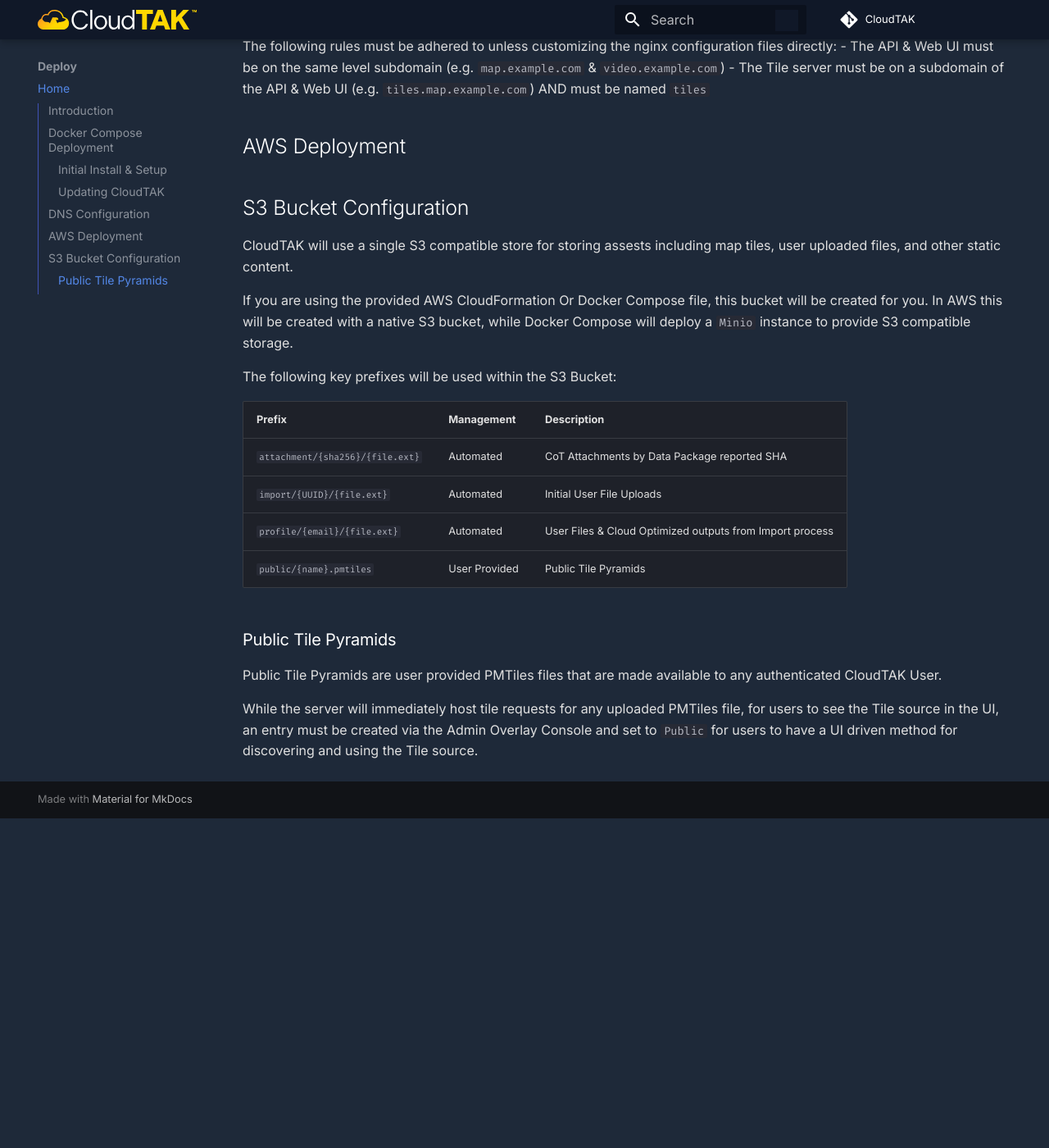
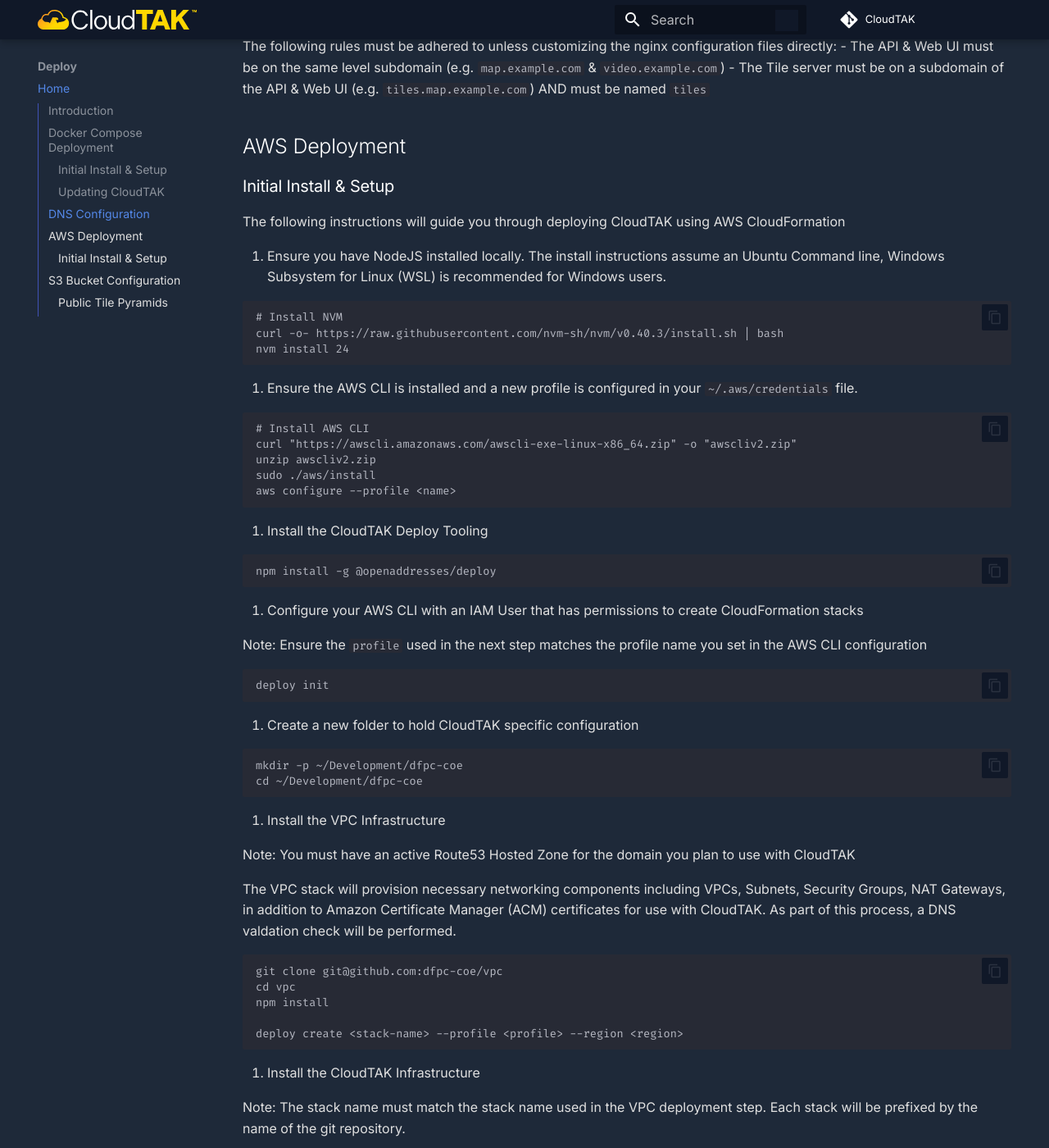
Before and after one commit to dfpc-coe/CloudTAK-Website, an MkDocs documentation site: the page built from docs/docs/deploy.md, in a window 1280 px wide and 1400 px high, scrolled down 2601 px. Shown: the whole window at 82% size. Built offline with MkDocs 1.6.1 and Material for MkDocs 9.7.7, drawn with Linux system fonts in a browser that asks for light colours; comment, search, counter and statistics services are not loaded; before the commit the page ends 3599 px from its top, so only the background shows below that; some of the changed text lies outside the part shown.

Commit message:
Update Deploy

````diff
--- a/docs/docs/deploy.md
+++ b/docs/docs/deploy.md
@@ -120,6 +120,84 @@
 
 ## AWS Deployment
 
+### Initial Install & Setup
+
+The following instructions will guide you through deploying CloudTAK using AWS CloudFormation
+
+
+1.  Ensure you have NodeJS installed locally. The install instructions assume an Ubuntu Command line, Windows
+Subsystem for Linux (WSL) is recommended for Windows users.
+
+```
+# Install NVM
+curl -o- https://raw.githubusercontent.com/nvm-sh/nvm/v0.40.3/install.sh | bash
+nvm install 24
+```
+
+2. Ensure the AWS CLI is installed and a new profile is configured in your `~/.aws/credentials` file.
+
+```
+# Install AWS CLI
+curl "https://awscli.amazonaws.com/awscli-exe-linux-x86_64.zip" -o "awscliv2.zip"
+unzip awscliv2.zip
+sudo ./aws/install
+aws configure --profile <name>
+```
+
+3. Install the CloudTAK Deploy Tooling
+
+```
+npm install -g @openaddresses/deploy
+```
+
+4. Configure your AWS CLI with an IAM User that has permissions to create CloudFormation stacks
+
+Note: Ensure the `profile` used in the next step matches the profile name you set in the AWS CLI configuration
+
+```
+deploy init
+```
+
+6. Create a new folder to hold CloudTAK specific configuration
+
+```
+mkdir -p ~/Development/dfpc-coe
+cd ~/Development/dfpc-coe
+```
+
+5. Install the VPC Infrastructure
+
+Note: You must have an active Route53 Hosted Zone for the domain you plan to use with CloudTAK
+
+The VPC stack will provision necessary networking components including VPCs, Subnets, Security Groups, NAT Gateways,
+in addition to Amazon Certificate Manager (ACM) certificates for use with CloudTAK. As part of this process, a DNS
+valdation check will be performed.
+
+```
+git clone git@github.com:dfpc-coe/vpc
+cd vpc
+npm install
+
+deploy create <stack-name> --profile <profile> --region <region>
+```
+
+6. Install the CloudTAK Infrastructure
+
+Note: The stack name must match the stack name used in the VPC deployment step.
+Each stack will be prefixed by the name of the git repository.
+
+```
+cd ~/Development/dfpc-coe
+git clone git@github.com:dfpc-coe/CloudTAK
+cd CloudTAK
+npm install
+
+deploy create <stack-name> --profile <profile> --region <region>
+
+```
+
+7. Navigate to `https://map.<yourdomain>` to access the CloudTAK Web UI
+
 ## S3 Bucket Configuration
 
 CloudTAK will use a single S3 compatible store for storing assests including map tiles, user uploaded files, and other static content.
````
Also changed, not shown: 1 other file.
